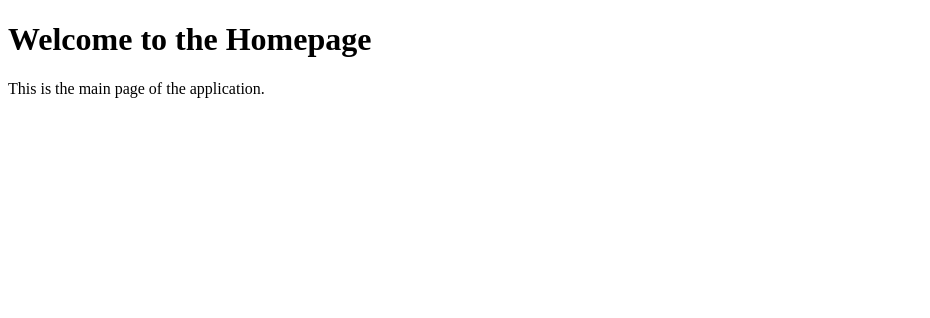
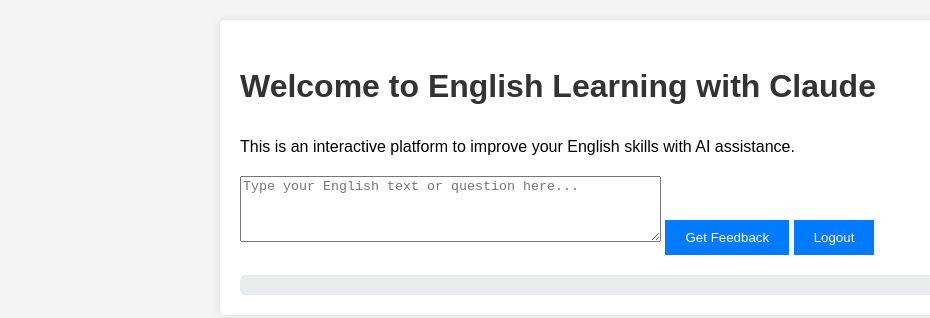
Before and after one commit to Guillaume7625/Englishclaude, a plain HTML site: page index.html in a window 1280 px wide. Shown: the whole page, without its empty margins (0-930 px from the left). Drawn offline with Linux system fonts and the light colour scheme; sample sign-in values are in the browser's storage.

Commit message:
Update index.html

```diff
--- a/index.html
+++ b/index.html
@@ -3,15 +3,93 @@
 <head>
     <meta charset="UTF-8">
     <meta name="viewport" content="width=device-width, initial-scale=1.0">
-    <title>Homepage</title>
+    <title>English Learning with Claude</title>
+    <style>
+        body {
+            font-family: Arial, sans-serif;
+            line-height: 1.6;
+            margin: 0;
+            padding: 20px;
+            background-color: #f4f4f4;
+        }
+        .container {
+            max-width: 800px;
+            margin: auto;
+            background: white;
+            padding: 20px;
+            border-radius: 5px;
+            box-shadow: 0 0 10px rgba(0,0,0,0.1);
+        }
+        h1 {
+            color: #333;
+        }
+        button {
+            background-color: #007bff;
+            color: white;
+            border: none;
+            padding: 10px 20px;
+            cursor: pointer;
+            margin-top: 20px;
+        }
+        button:hover {
+            background-color: #0056b3;
+        }
+        #response {
+            margin-top: 20px;
+            padding: 10px;
+            background-color: #e9ecef;
+            border-radius: 5px;
+        }
+    </style>
 </head>
 <body>
-    <h1>Welcome to the Homepage</h1>
-    <p>This is the main page of the application.</p>
+    <div class="container">
+        <h1>Welcome to English Learning with Claude</h1>
+        <p>This is an interactive platform to improve your English skills with AI assistance.</p>
+        <textarea id="userInput" rows="4" cols="50" placeholder="Type your English text or question here..."></textarea>
+        <button onclick="getResponse()">Get Feedback</button>
+        <button onclick="logout()">Logout</button>
+        <div id="response"></div>
+    </div>
+
     <script>
-        const openaiApiKey = "YOUR_API_KEY";
-        // Utilisez openaiApiKey dans votre code JavaScript pour interagir avec l'API OpenAI
-        console.log("OpenAI API Key:", openaiApiKey);
+        // Check authentication
+        if (!localStorage.getItem('auth')) {
+            window.location.href = 'login.html';
+        }
+
+        function logout() {
+            localStorage.removeItem('auth');
+            window.location.href = 'login.html';
+        }
+
+        async function getResponse() {
+            const userInput = document.getElementById('userInput').value;
+            const responseDiv = document.getElementById('response');
+            responseDiv.innerHTML = 'Loading...';
+
+            try {
+                const response = await fetch('https://api.openai.com/v1/chat/completions', {
+                    method: 'POST',
+                    headers: {
+                        'Content-Type': 'application/json',
+                        'Authorization': 'Bearer YOUR_API_KEY'
+                    },
+                    body: JSON.stringify({
+                        model: "gpt-3.5-turbo",
+                        messages: [
+                            {role: "system", content: "You are a helpful English language tutor."},
+                            {role: "user", content: userInput}
+                        ]
+                    })
+                });
+
+                const data = await response.json();
+                responseDiv.innerHTML = data.choices[0].message.content;
+            } catch (error) {
+                responseDiv.innerHTML = 'Error: ' + error.message;
+            }
+        }
     </script>
 </body>
 </html>
```
